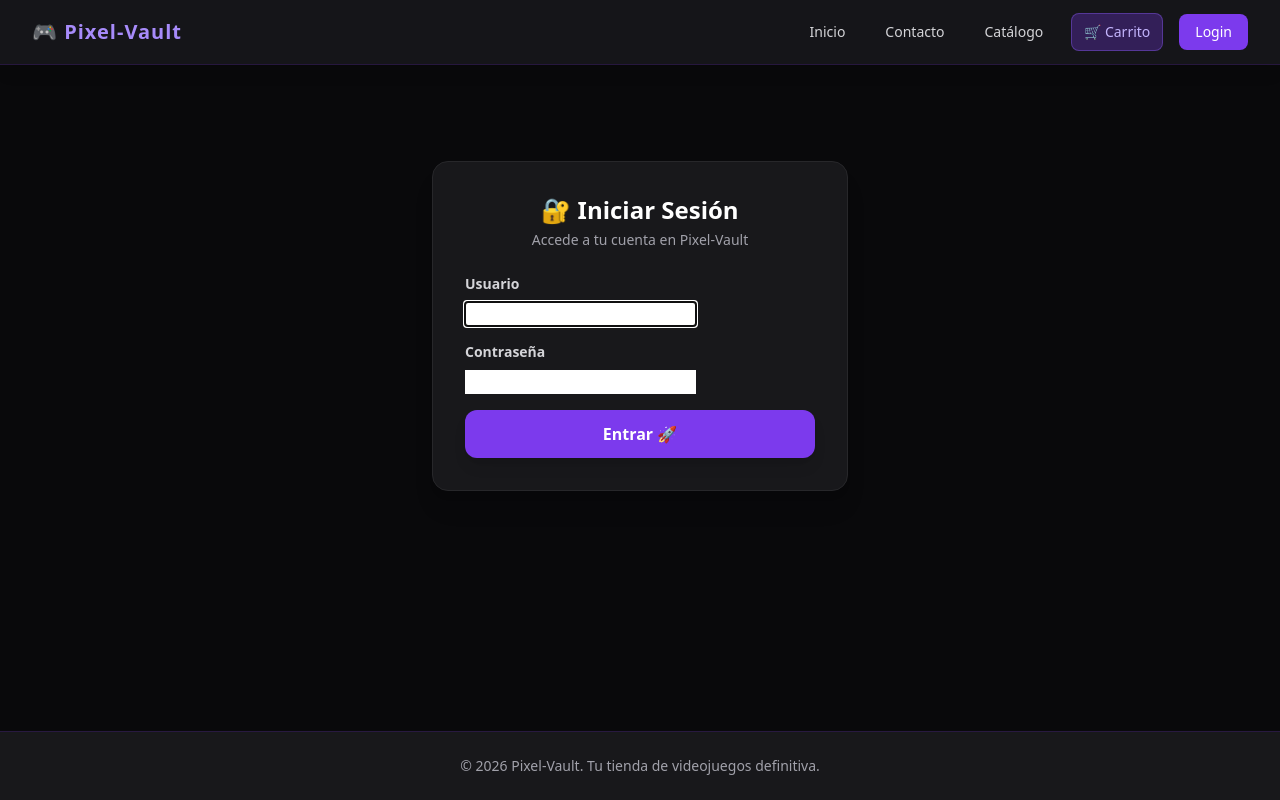
After one commit to Torres-Fran-Dev/Pixel-Vault, a Django app: page /accounts/login/ in a window 1280 px wide. The commit adds this page. Run offline with Django 4.2, Linux system fonts and the light colour scheme; some libraries are stand-ins or nearby versions.

Commit message:
feat:agregamos un login

```diff
--- a/catalogo/templates/catalogo/carrito.html
+++ b/catalogo/templates/catalogo/carrito.html
@@ -26,7 +26,7 @@
 
             <div class="flex justify-between items-center pt-4">
                 <h2 class="text-xl font-bold text-white">Total: <span class="text-violet-400">${{ total|floatformat:2 }}</span></h2>
-                <a href="#" class="bg-violet-600 hover:bg-violet-500 text-white font-bold py-3 px-6 rounded-xl shadow-lg transition duration-200">
+                <a href="{% url 'finalizar_compra' %}" class="bg-violet-600 hover:bg-violet-500 text-white font-bold py-3 px-6 rounded-xl shadow-lg transition duration-200">
                     Finalizar Compra 🚀
                 </a>
             </div>
--- /dev/null
+++ b/catalogo/templates/catalogo/login.html
@@ -0,0 +1,37 @@
+{% extends 'base.html' %}
+{% block title %}Iniciar Sesión - Pixel-Vault{% endblock %}
+
+{% block content %}
+<div class="max-w-md mx-auto py-12 px-4">
+    <div class="bg-zinc-900 border border-zinc-800 rounded-2xl p-8 shadow-xl space-y-6">
+        <div class="text-center">
+            <h1 class="text-2xl font-extrabold text-white">🔐 Iniciar Sesión</h1>
+            <p class="text-zinc-400 text-sm mt-1">Accede a tu cuenta en Pixel-Vault</p>
+        </div>
+
+        <form method="POST" class="space-y-4">
+            {% csrf_token %}
+
+            {% if form.errors %}
+                <div class="bg-red-500/10 border border-red-500/30 text-red-400 p-3 rounded-xl text-sm text-center">
+                    Usuario o contraseña incorrectos. Inténtalo de nuevo.
+                </div>
+            {% endif %}
+
+            <div>
+                <label class="block text-zinc-300 text-sm font-semibold mb-2">Usuario</label>
+                {{ form.username }}
+            </div>
+
+            <div>
+                <label class="block text-zinc-300 text-sm font-semibold mb-2">Contraseña</label>
+                {{ form.password }}
+            </div>
+
+            <button type="submit" class="w-full bg-violet-600 hover:bg-violet-500 text-white font-bold py-3 px-4 rounded-xl shadow-lg transition duration-200">
+                Entrar 🚀
+            </button>
+        </form>
+    </div>
+</div>
+{% endblock %}
--- a/catalogo/urls.py
+++ b/catalogo/urls.py
@@ -9,4 +9,5 @@ urlpatterns = [
     path('carrito/agregar/<uuid:juego_id>/', views.agregar_carrito, name='agregar_carrito'),
     path('carrito/', views.ver_carrito, name='ver_carrito'),
     path('carrito/eliminar/<uuid:juego_id>/', views.eliminar_del_carrito, name='eliminar_del_carrito'),
+    path('carrito/exito/', views.finalizar_compra, name='finalizar_compra'),
 ]
--- a/core/settings.py
+++ b/core/settings.py
@@ -136,3 +136,8 @@ STATIC_ROOT = BASE_DIR / 'staticfiles'
 # https://docs.djangoproject.com/en/4.2/ref/settings/#default-auto-field
 
 DEFAULT_AUTO_FIELD = 'django.db.models.BigAutoField'
+
+# Redirecciones de Autenticación
+LOGIN_URL = 'login'
+LOGIN_REDIRECT_URL = 'lista_juegos'
+LOGOUT_REDIRECT_URL = 'lista_juegos'
--- a/core/urls.py
+++ b/core/urls.py
@@ -18,9 +18,12 @@ from core import settings
 from django.conf.urls.static import static
 from django.contrib import admin
 from django.urls import path, include
+from django.contrib.auth import views as auth_views
 
 urlpatterns = [
     path('admin/', admin.site.urls),
     path('', include('home.urls')),
     path('catalogo/', include('catalogo.urls')),
+    path('accounts/login/', auth_views.LoginView.as_view(template_name='catalogo/login.html'), name='login'),
+    path('accounts/logout/', auth_views.LogoutView.as_view(next_page='lista_juegos'), name='logout'),
 ]
--- a/templates/base.html
+++ b/templates/base.html
@@ -25,6 +25,20 @@
                     <a href="{% url 'ver_carrito' %}" class="bg-violet-600/30 hover:bg-violet-600/50 border border-violet-500/40 text-violet-300 px-3 py-2 rounded-lg text-sm font-medium transition flex items-center gap-1">
                         🛒 Carrito
                     </a>
+
+                    {% if user.is_authenticated %}
+                        <span class="text-zinc-400 text-sm hidden sm:inline">Hola, <strong class="text-white">{{ user.username }}</strong></span>
+                        <form action="{% url 'logout' %}" method="post" class="inline">
+                            {% csrf_token %}
+                            <button type="submit" class="bg-zinc-800 hover:bg-zinc-700 text-zinc-300 px-3 py-2 rounded-lg text-sm font-medium transition">
+                                Salir 🚪
+                            </button>
+                        </form>
+                    {% else %}
+                        <a href="{% url 'login' %}" class="bg-violet-600 hover:bg-violet-500 text-white px-4 py-2 rounded-lg text-sm font-medium transition">
+                            Login
+                        </a>
+                    {% endif %}
                 </div>
             </div>
         </div>
```
Also changed, not shown: catalogo/templates/catalogo/exito.html (added, +17 -0 lines), catalogo/views.py (+7 -0 lines).
